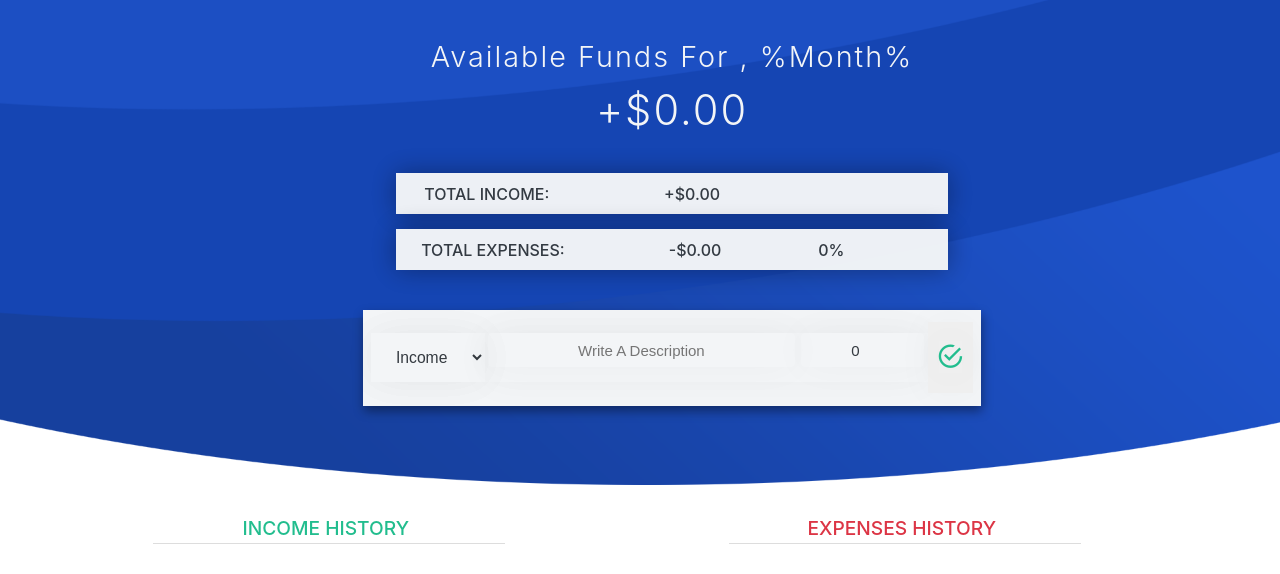
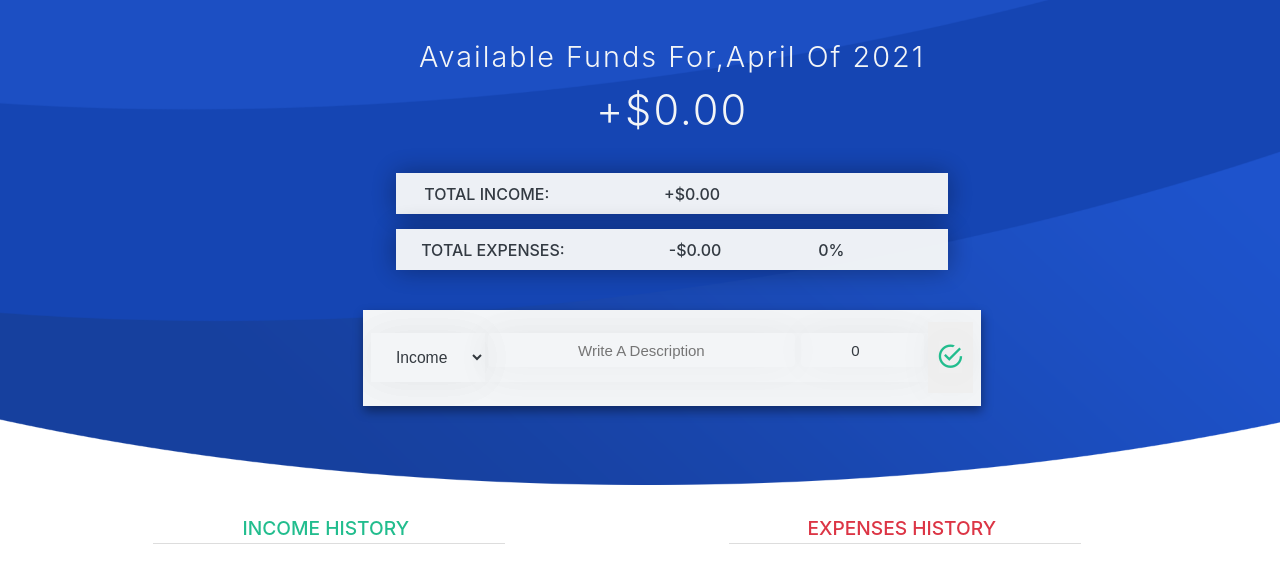
Before and after one commit to victor-cody/MEBA-My-Electronic-Bugetting-App, a React (Create React App) app: page / in a window 1280 px wide. Shown: the top 574 px of the page. Built offline with nearby package versions, Linux system fonts and the light colour scheme; the HTML template or start-up script is replaced by a standard one.

Commit message:
fixed select field and first deploy

```diff
--- a/src/components/Abstracts/BudgetController.js
+++ b/src/components/Abstracts/BudgetController.js
@@ -29,7 +29,7 @@ export const GetBudget = () => {
 export const GetPercentage = () => {
 	let { totals, percentage } = useContext(GlobalContext);
 	//calculate the total percentage of the income spent on expenses
-	if (totals.income > 0) percentage = Math.round((totals.expenses / totals.income) * 100);
+	if (totals.income > 0) percentage = Math.floor((totals.expenses / totals.income) * 100);
 	else percentage = -1;
 	return percentage;
 }
@@ -38,8 +38,9 @@ export const CalcPercentages = () => {
 	let { expenses, totals, percentages } = useContext(GlobalContext)
 
 		percentages = expenses.map(expense => {
-			let value = Math.round((expense.value / totals.income) * 100);
+			let value = Math.floor((expense.value / totals.income) * 100);
 			return value
 		});
+		console.log(percentages);
 		return percentages;
 	}
--- a/src/components/Budget_Form/BudgetForm.jsx
+++ b/src/components/Budget_Form/BudgetForm.jsx
@@ -1,4 +1,4 @@
-import React, { useContext , useState } from 'react';
+import React, { useContext, useState } from 'react';
 
 import BudgetType from './BudgetType';
 import InputFields from "./InputsFields";
@@ -74,7 +74,7 @@ const BudgetForm = () => {
 
 				DISPATCH = 'ADD_EXPENSES';
 				NEWITEM = new
-				Expense(ID, description, parseFloat(amount));
+					Expense(ID, description, parseFloat(amount));
 
 				addTransaction(DISPATCH, NEWITEM)
 
@@ -84,28 +84,28 @@ const BudgetForm = () => {
 				break;
 		}
 
-		updateField('des','')
-		updateField('val','')
+		updateField('des', '')
+		updateField('val', '')
 
 	}
 
 	return (
 		<aside className="add">
-			<form action="#" className={`add_field incomes-focus`} autoComplete="on"
+			<form action="#" className='add_field incomes-focus 'autoComplete="on"
 				onSubmit={addNewItem}
 			>
 
 				{/* add type field */}
 
 				<BudgetType type={type}
-				updateValue={setType}  />
+					updateValue={updateField} />
 
 				{/* input fields component */}
 
 				<InputFields
 					description={description}
 					amount={amount}
-					updateValue = {updateField}
+					updateValue={updateField}
 				/>
 
 				{/*submit button  */}
--- a/src/components/Budget_Form/BudgetType.jsx
+++ b/src/components/Budget_Form/BudgetType.jsx
@@ -4,9 +4,7 @@ const BudgetType = ({ type, updateValue }) => {
 		<div className="add_container">
 			<select name="add_type" id="add_type" className=" green-focus" title=" select type"
 				value={type}
-				onChange={(e) =>
-					updateValue('type', e.target.value)
-				}
+				onChange={(e) => updateValue('type', e.target.value)}
 			>
 				<option
 					style={{ color: 'var(--green)' }}
--- a/src/components/Budget_Item/BudgetItem.jsx
+++ b/src/components/Budget_Item/BudgetItem.jsx
@@ -1,6 +1,6 @@
 import { useContext } from 'react';
 import { GlobalContext } from '../../contex/GlobalState';
-// import { CalcPercentages } from '../Abstracts/BudgetController';
+import { CalcPercentages } from '../Abstracts/BudgetController';
 import { formatNumber } from '../Abstracts/ViewController';
 
 const BudgetItem = ({ item: { description, value, id, }, isExpense }) => {
@@ -13,7 +13,7 @@ const BudgetItem = ({ item: { description, value, id, }, isExpense }) => {
 			margin: '0 .2rem',
 			transform: ' translateX(-1rem)'
 		}}>
-		{/* {CalcPercentages()[id]}% */}
+		{ CalcPercentages()[id] > 0 ? CalcPercentages()[id]+'%' : '-' }
 	</div>;
 
 	return (
--- a/src/components/Budget_List/ExpensesList.jsx
+++ b/src/components/Budget_List/ExpensesList.jsx
@@ -6,7 +6,9 @@ const ExpensesList = ({ category }) => {
 	const isExpense = category === "expenses" ? true : false;
 
 	const { expenses } = useContext(GlobalContext)
+	// const [isPending, setIsPending] = useState(expenses.length)
 	console.log(expenses);
+
 
 	return (
 		<div className={category}>
@@ -16,7 +18,7 @@ const ExpensesList = ({ category }) => {
 				{expenses.map((transaction, id) => (
 						<BudgetItem
 							key={id}
-							item={transaction}
+						item={transaction}
 							isExpense={isExpense}
 						/>
 				)
--- a/src/components/Header/Header.jsx
+++ b/src/components/Header/Header.jsx
@@ -7,11 +7,30 @@ import { GetBudget } from '../Abstracts/BudgetController';
 
 const Header = () => {
 
+	//Displays the current month and year
+	const displayTime = () => {
+		let date = new Date();
+		const months = ['January', 'february', 'march', 'april', 'may', 'june', 'july', 'august', 'september', 'october', 'november', 'december'];
+		let month = date.getMonth();
+		return (
+		<>
+			<span>
+				{months[month]}
+			</span> of <span>
+				 {date.getFullYear()}
+			</span>
+		</>
+		);
+	};
+
 	return (
 		<header className="header">
 			<div className="container">
 				<div className="budget_title">
-					<h1> Available Funds for , <span className="budget_title_month">%Month%</span></h1>
+					<h1> Available Funds for,
+						<span className="budget_title_month">{displayTime()}
+						</span>
+					</h1>
 				</div>
 				{/* total budget balance */}
 				<Budget balance={GetBudget()} />
--- a/src/contex/GlobalState.js
+++ b/src/contex/GlobalState.js
@@ -3,25 +3,25 @@ import AppReducer from './AppReducer';
 
 //initial State
 const initialState = {
-	incomes: [
-		// { id: 1, description: "Salary", value: 50_000 },
-		// { id: 2, description: "Technical Writing", value: 20_000 },
-		// { id: 3, description: "AFL", value: 50_000 },
-		// { id: 4, description: "Side Hustle", value: 90_000 }
-	],
-	expenses: [
-		// { id: 1, description: "Rent", value: 40_000 },
-		// { id: 2, description: "Data", value: 20_000 },
-		// { id: 3, description: "Charity", value: 80_000 },
-		// { id: 4, description: "Gods Work", value: 50_000 },
-	]
-	,
+		incomes: [
+			// { id: 0, description: "Salary", value: 50_000 },
+			// { id: 1, description: "Technical Writing", value: 20_000 },
+			// { id: 2, description: "AFL", value: 50_000 },
+			// { id: 3, description: "Side Hustle", value: 90_000 }
+		],
+		expenses: [
+			// { id: 0, description: "Rent", value: 40_000 },
+			// { id: 1, description: "Data", value: 20_000 },
+			// { id: 2, description: "Charity", value: 80_000 },
+			// { id: 3, description: "Gods Work", value: 50_000 },
+		]
+,
 	totals: {
 		income: 0,
 		expenses: 0,
 	},
 	budget: 0,
-	percentages:[],
+	percentages: [],
 	percentage: -1,
 }
 
@@ -34,16 +34,7 @@ export const GlobalContext = createContext(initialState);
 export const GlobalProvider = ({ children }) => {
 	const [state, dispatch] = useReducer(AppReducer, initialState);
 
-//ACTIONS
-
-	// calcPercentages() {
-	// 	let percentage = DataStructure.allItem.exp.map(exp => {
-	// 		let value = Math.round((exp.value / DataStructure.totals.inc) * 100);
-	// 		return value
-	// 	});
-	// 	DataStructure.percentages = percentage;
-	// }
-
+	//Function to calculate the total of either expenses or income
 	function addTransaction(category, transaction) {
 		dispatch({
 			type: category,
@@ -55,10 +46,9 @@ export const GlobalProvider = ({ children }) => {
 		//retriving the id of each element in our array income or expeses
 		dispatch({
 			type: category,
-			itemID: id,
+			itemID:id,
 		})
 	};
-
 
 	return (
 		<GlobalContext.Provider value={{
```
